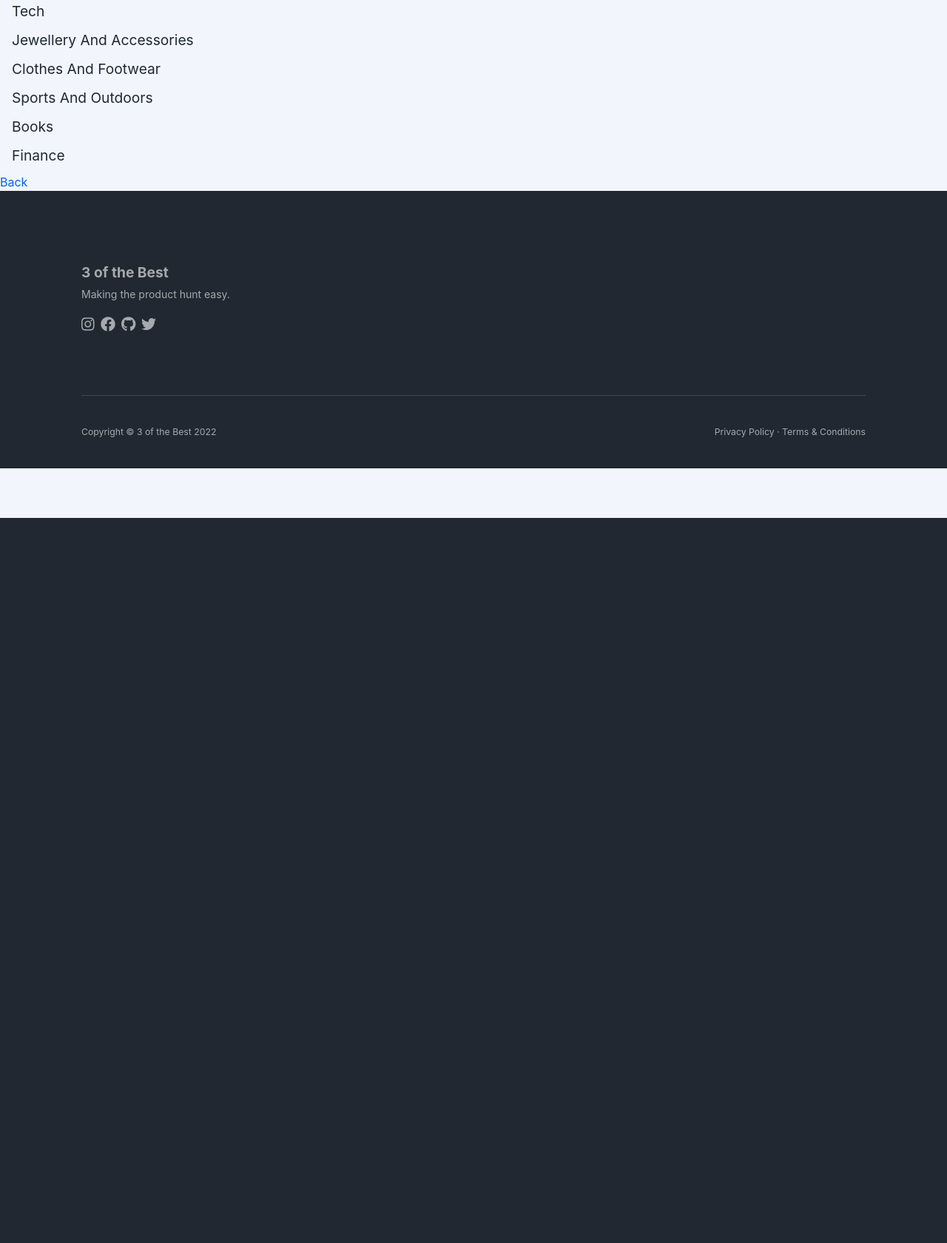
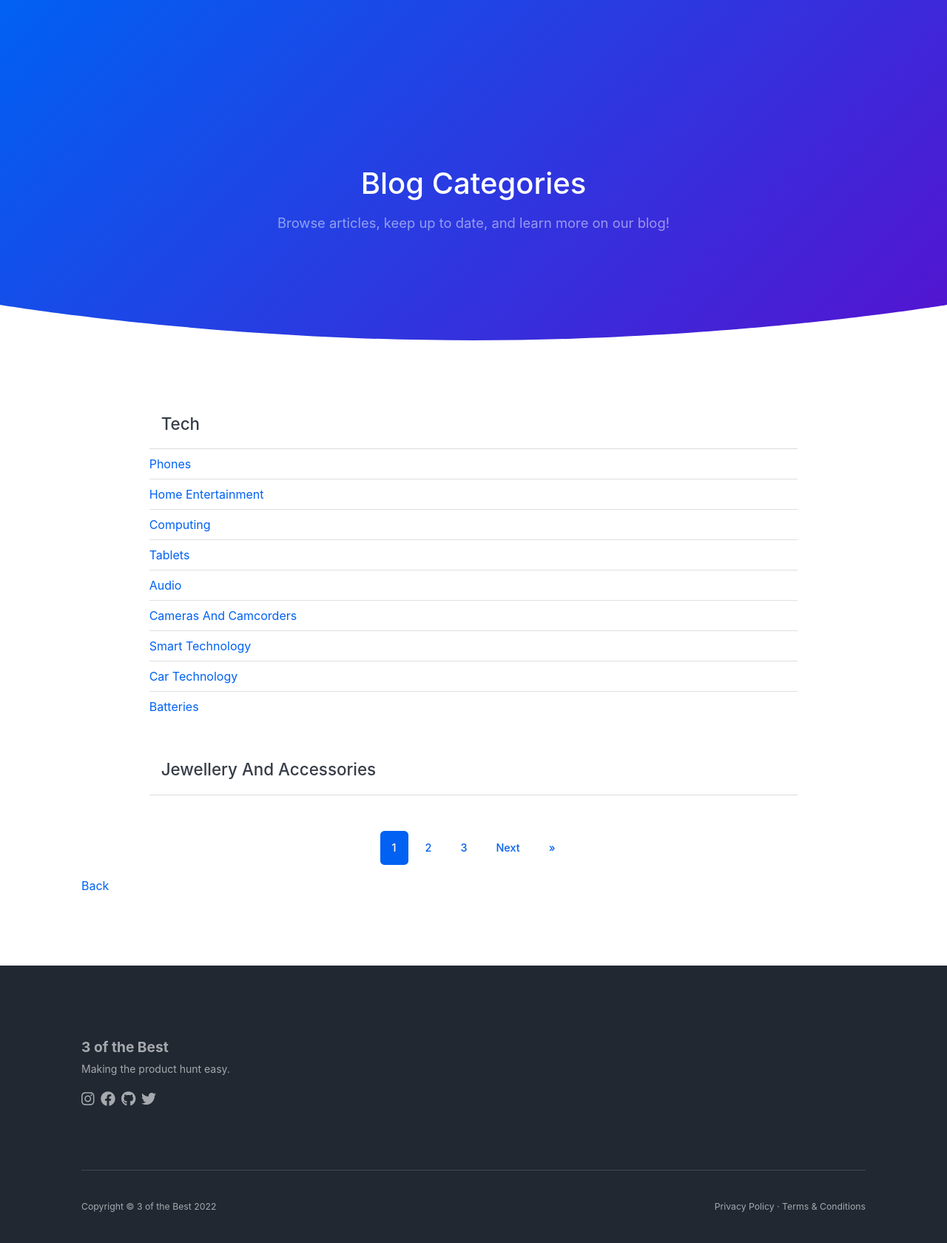
Before and after one commit to jjconway23/threeofthebest, a Django app: page /category-list/ in a window 1280 px wide. Shown: the part 100-1780 px from the top of the page at 74% size. Before the commit the page ends 800 px from the top, so only its background shows below. Run offline with Django 3.2, Linux system fonts and the light colour scheme; data comes from the database, SQL or seed files in the repository; both versions use the stored data as it was after the commit; some libraries are stand-ins or nearby versions; some web fonts are replaced.

Commit message:
Debug commit

```diff
--- a/theblog/templates/base.html
+++ b/theblog/templates/base.html
@@ -76,13 +76,18 @@
                       <div class="row g-0">
                         <div class="col-lg-4 p-lg-5">
                           {% for cat in cat_menu|slice:":2" %}
-
+                          <a
+                            class="dropdown-item"
+                            href="{% url 'category' cat|slugify %}"
+                            >
                           <h6 class="dropdown-header text-primary">
                             {{cat|title}}
                           </h6>
+                          </a
+                          >
                           <a
                             class="dropdown-item"
-                            href="{% url 'category' cat|slugify %}"
+                            href="#!"
                             >{{ cat.sub_category.name }}</a
                           >
                           <div class="dropdown-divider border-0"></div>
@@ -94,13 +99,18 @@
                         </div>
                         <div class="col-lg-4 p-lg-5">
                           {% for cat in cat_menu|slice:"2:5" %}
-
+                          <a
+                            class="dropdown-item"
+                            href="{% url 'category' cat|slugify %}"
+                            >
                           <h6 class="dropdown-header text-primary">
                             {{cat|title}}
                           </h6>
+                          </a
+                          >
                           <a
                             class="dropdown-item"
-                            href="{% url 'category' cat|slugify %}"
+                            href="#!"
                             >{{ cat.sub_category.name }}</a
                           >
                           <div class="dropdown-divider border-0"></div>
@@ -112,13 +122,18 @@
                         </div>
                         <div class="col-lg-4 p-lg-5">
                           {% for cat in cat_menu|slice:"5:6" %}
-
+                          <a
+                            class="dropdown-item"
+                            href="{% url 'category' cat|slugify %}"
+                            >
                           <h6 class="dropdown-header text-primary">
                             {{cat|title}}
                           </h6>
+                          </a
+                          >
                           <a
                             class="dropdown-item"
-                            href="{% url 'category' cat|slugify %}"
+                            href="#!"
                             >{{ cat.sub_category.name }}</a
                           >
                           <div class="dropdown-divider border-0"></div>
--- a/theblog/templates/categories_list.html
+++ b/theblog/templates/categories_list.html
@@ -4,10 +4,85 @@
 
 {% endblock %}
 {% block content%}
-{% for cat in cat_menu_list %}
+<header class="page-header-ui page-header-ui-dark bg-gradient-primary-to-secondary">
+    <div class="page-header-ui-content pt-10">
+        <div class="container px-5 text-center">
+            <div class="row gx-5 justify-content-center">
+                <div class="col-lg-8">
+                    <h1 class="page-header-ui-title mb-3">Blog Categories</h1>
+                    <p class="page-header-ui-text">Browse articles, keep up to date, and learn more on our
+                        blog!</p>
+                </div>
+            </div>
+        </div>
+    </div>
+    <div class="svg-border-rounded text-white">
+        <!-- Rounded SVG Border-->
+        <svg xmlns="http://www.w3.org/2000/svg" viewBox="0 0 144.54 17.34" preserveAspectRatio="none" fill="currentColor"><path d="M144.54,17.34H0V0H144.54ZM0,0S32.36,17.34,72.27,17.34,144.54,0,144.54,0"></path></svg>
+    </div>
+</header>
+<section class="bg-white py-10">
+    <div class="container px-5">
+        <div class="row gx-5 justify-content-center">
+            <div class="col-lg-10">
+                {% for cat in all_categories %}
+                    <div class="d-flex align-items-center justify-content-between">
+                        <a class="dropdown-item" href="{% url 'category' cat|slugify %}"><h2 class="mb-0">{{cat|title}}</h2></a>
+                    </div>
+                    <hr class="mb-0">
+                    <ul class="list-group list-group-flush list-group-careers">
+                        {% for sub_cat in sub_categories %}
+                            {% if sub_cat.sub_category == cat %}
+                            <li class="list-group-item">
+                                <a href="{% url 'sub_category' sub_cat|slugify %}">{{sub_cat.name|title}}</a>
+                            </li>
+                            {% endif %}
+                        {% endfor %}
+                    </ul>
+                {% endfor %}
 
-<h4><a class="dropdown-item" href="{% url 'category' cat|slugify %}">{{cat|title}}</a></h4>
+            </div>
 
-{% endfor %}
-<a href="{% url 'home' %}">Back</a>
+        </div>
+            <nav aria-label="Page navigation example">
+                <ul class="pagination pagination-blog justify-content-center">
+                    {% if all_categories.has_previous %}
+                        <li class="page-item ">
+                            <a class="page-link" href="?page=1" aria-label="Previous"
+                            ><span aria-hidden="true">«</span></a
+                            >
+                        </li>
+                        <li class="page-item ">
+                            <a class="page-link" href="?page={{ all_categories.previous_page_number}}">Prev</a>
+                        </li>
+                    {% endif %}
+                    {% for i in nums %}
+                    {% if forloop.counter == all_categories.number %}
+                        <li class="page-item active">
+                            <a class="page-link" href="?page={{forloop.counter}}">{{forloop.counter}}</a>
+                        </li>
+                        {% else %}
+                        <li class="page-item">
+                            <a class="page-link" href="?page={{forloop.counter}}">{{forloop.counter}}</a>
+                        </li>
+                {% endif %}
+                {% endfor %}
+                {% if all_categories.has_next %}
+                <li class="page-item">
+                    <a class="page-link" href="?page={{ all_categories.next_page_number}}">Next</a>
+                </li>
+                <li class="page-item">
+                    <a class="page-link" href="?page={{ all_categories.paginator.num_pages}}" aria-label="Next"
+                    ><span aria-hidden="true">»</span></a
+                    >
+                </li>
+                {% endif %}
+
+                </ul>
+            </nav>
+            <a href="{% url 'home' %}">Back</a>
+    </div>
+</section>
+
+
 {% endblock %}
--- a/theblog/templates/home.html
+++ b/theblog/templates/home.html
@@ -149,7 +149,7 @@
                         <h6>{{cat|title}}</h6>
                         <hr class="my-4" />
                         {% for post in object_list|slice:":3" %}
-                            {% if post.category == cat %}
+                            {% if post.sub_category.sub_category.name == cat %}
                             <a class="text-dark mb-4" href="{% url 'post-details' post.pk%}">
                             <h6>
                                 {{post.title|title}}
--- a/theblog/urls.py
+++ b/theblog/urls.py
@@ -8,10 +8,12 @@
     path('add_post/', views.CreatePostView.as_view(), name='add_post'),
     path('article/edit/<int:pk>/', views.UpdatePostView.as_view(), name='update_post'),
     path('article/<int:pk>/remove/', views.DeletePostView.as_view(), name='delete_post'),
-    path('category/<str:cats>/',views.ListCategoryView,name='category'),
+    path('category/<str:cats>/',views.ListCategoryView, name='category'),
+    path('sub-category/<str:cattys>/',views.ListAllSubCategoriesView, name='sub_category'),
     path('category-list/', views.ListAllCategoriesView, name='category_list'),
     path('like/<int:pk>/', views.LikeView, name='like_post'),
     path('article/<int:pk>/add_comment/', views.CreateCommentView.as_view(), name='add_comment'),
 
 
+
 ]
--- a/theblog/views.py
+++ b/theblog/views.py
@@ -1,6 +1,6 @@
 from django.shortcuts import render, get_object_or_404
 from django.views.generic import ListView, DetailView, CreateView, UpdateView, DeleteView
-from theblog.models import Category, Post, Comment
+from theblog.models import Category, Post, Comment, SubCategory
 from .forms import PostForm, UpdatePostForm, UpdateCommentForm
 from django.urls import reverse_lazy, reverse
 from django.http import HttpResponseRedirect
@@ -16,6 +16,7 @@
     def get_context_data(self, *args, **kwargs):
         cat_menu = Category.objects.all()
 
+        sub_cats = SubCategory.objects.all()
 
         comments = Comment.objects.all()
         home_comments = random.choices(comments, k=5)
@@ -23,6 +24,7 @@
         context = super(ListHomeView, self).get_context_data(*args, **kwargs)
 
         context["cat_menu"] = cat_menu
+        context["sub_cats"] = sub_cats
         context["home_comments"] = home_comments
 
         return context
@@ -68,20 +70,47 @@
 
 
 # Category Views
+def ListAllSubCategoriesView(request, cattys):
+    sub_category_posts = SubCategory.objects.filter(name=cattys.replace("-", " "))
+    posts = Post.objects.all()
+
+    return render(request, 'sub_categories_list.html',{
+        'sub_category_posts':sub_category_posts.title().replace('-'," "),
+        'posts': posts,
+
+    })
 
 def ListAllCategoriesView(request):
     cat_menu_list = Category.objects.all()
-    return render(request, 'categories_list.html', {'cat_menu_list': cat_menu_list})
+    p = Paginator(cat_menu_list, 2)
+    page = request.GET.get('page')
+    all_categories = p.get_page(page)
+    nums = 'J' * all_categories.paginator.num_pages
+    sub_categories = SubCategory.objects.all()
+
+
+
+    return render(request, 'categories_list.html',{
+        'cat_menu_list': cat_menu_list,
+        'all_categories':all_categories,
+        'nums':nums,
+        'sub_categories':sub_categories,
+
+        })
 
 def ListCategoryView(request, cats):
     category_posts = Post.objects.filter(category=cats.replace("-", " "))
-
     p = Paginator(Post.objects.filter(category=cats.replace("-", " ")), 13)
     page = request.GET.get('page')
     categors = p.get_page(page)
     nums = 'J' * categors.paginator.num_pages
 
-    return render(request, 'categories.html', {'cats': cats.title().replace("-", " "), 'category_posts': category_posts, 'categors' : categors, 'nums': nums})
+    return render(request, 'categories.html',
+                    {   'cats': cats.title().replace("-", " "),
+                        'category_posts': category_posts,
+                        'categors' : categors,
+                        'nums': nums,
+                    })
 
 
 # Like Views
```
Also changed, not shown: theblog/templates/sub_categories_list.html (added, +162 -0 lines), db.sqlite3, theblog/migrations/0004_post_sub_category.py (added).
